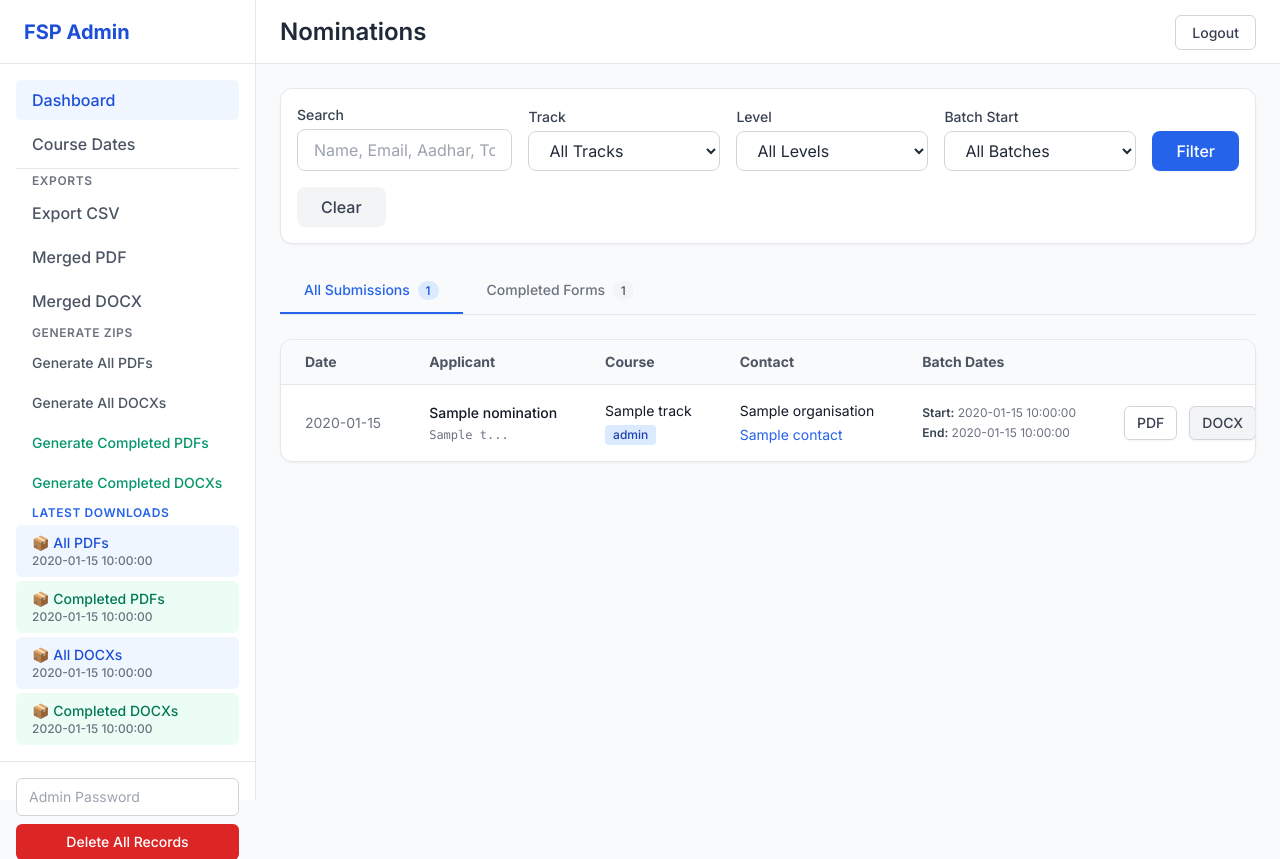
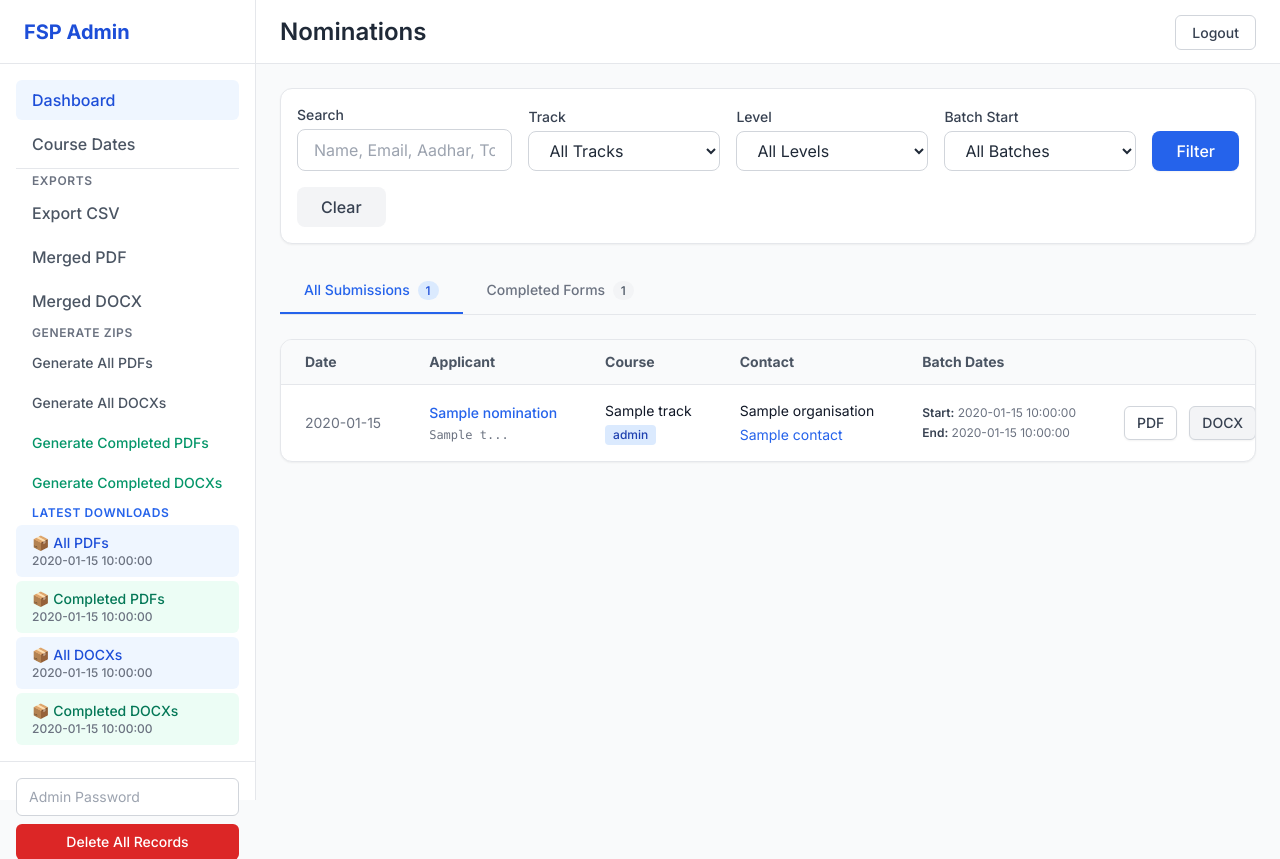
Before and after one commit to lovnishverma/futureskillsprime, a Flask app: page /admin in a window 1280 px wide. Shown: the top 859 px of the page. Run offline with Flask 3, Linux system fonts and the light colour scheme; the visitor is signed in with stand-in values (Sample User, id 1); a database or web service that is not in the repository returns one stand-in record (values such as "Sample title"); data that the repository does not hold is empty; some libraries are stand-ins or nearby versions.

Commit message:
Make applicant name a clickable link to preview PDF inline in browser

```diff
--- a/templates/admin.html
+++ b/templates/admin.html
@@ -177,7 +177,7 @@
                             <tr class="hover:bg-gray-50 transition">
                                 <td class="px-6 py-4 text-gray-500">{{ row.submitted_at[:10] if row.submitted_at else '' }}</td>
                                 <td class="px-6 py-4">
-                                    <div class="font-medium text-gray-900">{{ row.name }}</div>
+                                    <a href="{{ url_for('public.preview_pdf', token=row.token) }}" target="_blank" class="font-medium text-blue-600 hover:text-blue-800 hover:underline" title="View PDF in browser">{{ row.name }}</a>
                                     <div class="text-xs text-gray-500 font-mono mt-1" title="Token">{{ row.token[:8] }}...</div>
                                 </td>
                                 <td class="px-6 py-4">
```
